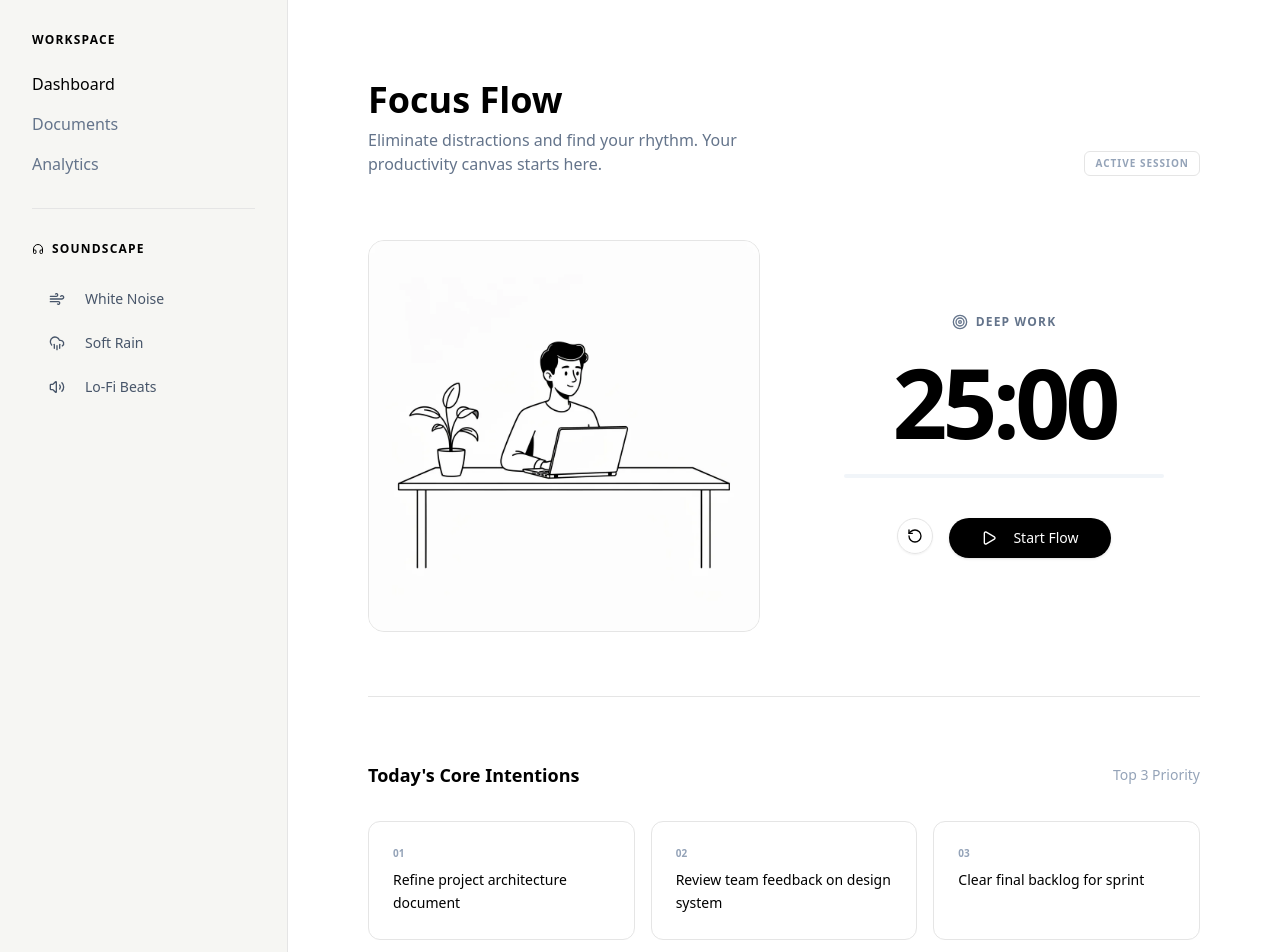
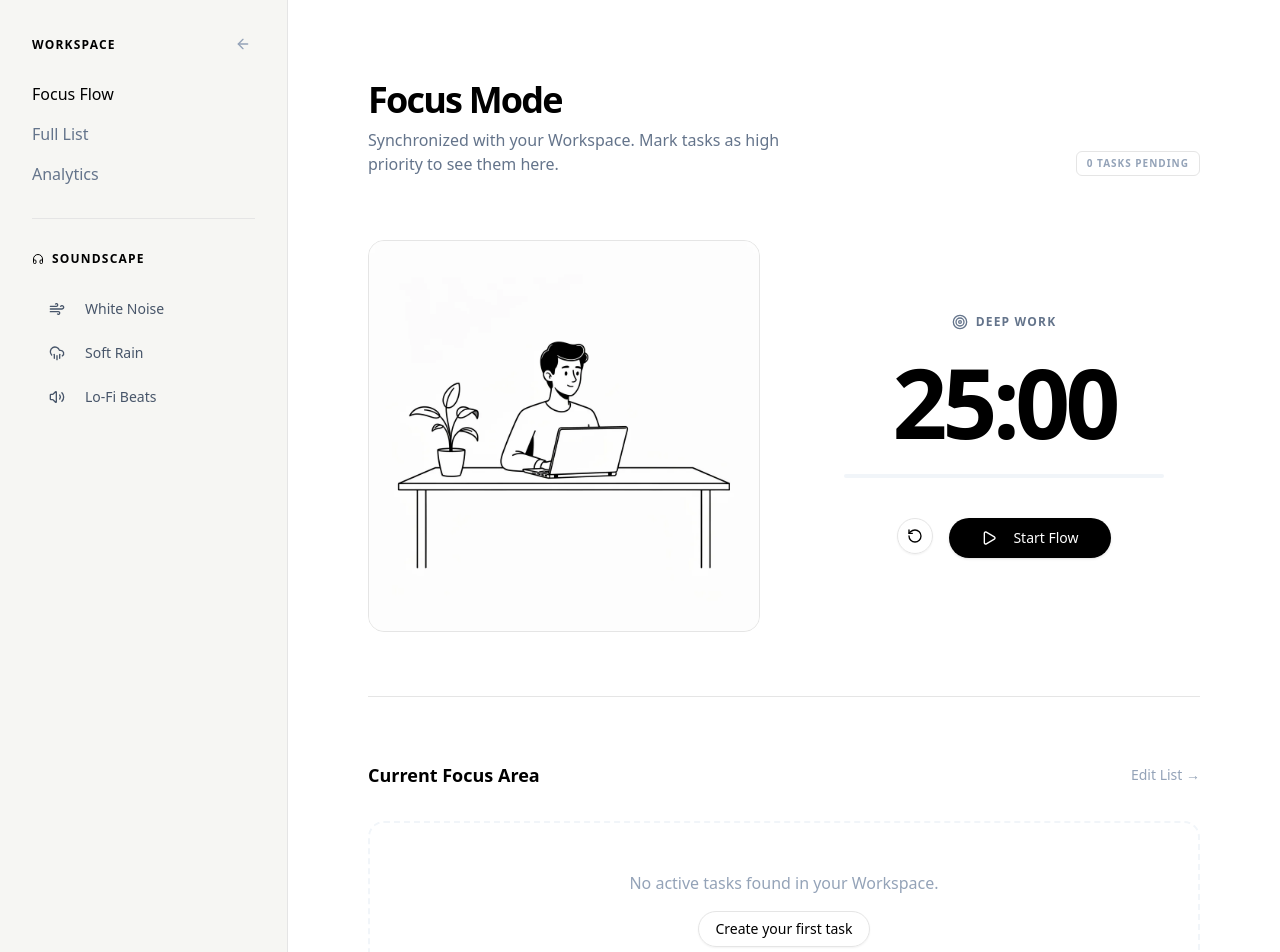
Before and after one commit to magnolia-AI/hello12345-C4leZ, a Next.js app: page /dashboard in a window 1280 px wide. Shown: the top 952 px of the page. Built offline with nearby package versions, Linux system fonts and the light colour scheme.

Commit message:
feat: synchronize todo list with focus dashboard
- Connect dashboard to shared local storage (`notion-todos-v3`)
- Filter and display high-priority tasks as "Core Intentions"
- Add cross-page navigation between Workspace and Focus Mode
- Enable task completion directly from the dashboard view

```diff
--- a/app/dashboard/page.tsx
+++ b/app/dashboard/page.tsx
@@ -1,23 +1,66 @@
+'use client';
+
 import * as React from 'react';
 import Image from 'next/image';
+import Link from 'next/link';
 import { FocusTimer } from '@/components/focus-timer';
 import { Card } from '@/components/ui/card';
 import { Badge } from '@/components/ui/badge';
 import { Separator } from '@/components/ui/separator';
-import { Headphones, Wind, CloudRain, Volume2 } from 'lucide-react';
+import { Headphones, Wind, CloudRain, Volume2, ArrowLeft, CheckCircle2, Circle } from 'lucide-react';
 import { Button } from '@/components/ui/button';
+import { Todo } from '@/components/todo-app';
+import { cn } from '@/lib/utils';
 
 export default function DashboardPage() {
+  const [todos, setTodos] = React.useState<Todo[]>([]);
+  const [isMounted, setIsMounted] = React.useState(false);
+
+  React.useEffect(() => {
+    const saved = localStorage.getItem('notion-todos-v3');
+    if (saved) {
+      setTodos(JSON.parse(saved));
+    }
+    setIsMounted(true);
+  }, []);
+
+  const toggleTodo = (id: string) => {
+    const updated = todos.map(todo =>
+      todo.id === id ? { ...todo, completed: !todo.completed } : todo
+    );
+    setTodos(updated);
+    localStorage.setItem('notion-todos-v3', JSON.stringify(updated));
+  };
+
+  if (!isMounted) return null;
+
+  // Filter for Top 3: High Priority first, then most recent active
+  const topTasks = todos
+    .filter(t => !t.completed)
+    .sort((a, b) => {
+      if (a.priority === 'high' && b.priority !== 'high') return -1;
+      if (a.priority !== 'high' && b.priority === 'high') return 1;
+      return 0;
+    })
+    .slice(0, 3);
+
   return (
     <div className="flex flex-col lg:flex-row min-h-screen bg-white">
       {/* Sidebar - Ambient Controls */}
       <aside className="w-full lg:w-72 bg-[#F6F6F3] p-8 border-r border-[#E5E5E5]">
         <div className="space-y-8">
           <div>
-            <h2 className="text-black font-bold uppercase tracking-widest text-xs mb-6">Workspace</h2>
+            <div className="mb-6 flex items-center justify-between">
+              <h2 className="text-black font-bold uppercase tracking-widest text-xs">Workspace</h2>
+              <Link href="/">
+                <Button variant="ghost" size="icon" className="h-6 w-6 text-slate-400 hover:text-black">
+                  <ArrowLeft className="h-4 w-4" />
+                </Button>
+              </Link>
+            </div>
             <nav className="space-y-4">
-              <a href="#" className="block text-black font-medium hover:opacity-70 transition-opacity">Dashboard</a>
-              <a href="#" className="block text-slate-500 font-medium hover:text-black transition-colors">Documents</a>
+              <Link href="/dashboard" className="block text-black font-medium hover:opacity-70 transition-opacity">Focus Flow</Link>
+              <Link href="/" className="block text-slate-500 font-medium hover:text-black transition-colors">Full List</Link>
               <a href="#" className="block text-slate-500 font-medium hover:text-black transition-colors">Analytics</a>
             </nav>
           </div>
@@ -46,13 +89,13 @@ export default function DashboardPage() {
       {/* Main Content */}
       <main className="flex-1 p-8 lg:p-20 flex flex-col items-center">
         <div className="w-full max-w-4xl space-y-16">
-          <header className="flex justify-between items-end">
+          <header className="flex flex-col md:flex-row justify-between items-start md:items-end gap-4">
             <div>
-              <h1 className="text-4xl font-black text-black mb-2">Focus Flow</h1>
-              <p className="text-slate-500 max-w-md">Eliminate distractions and find your rhythm. Your productivity canvas starts here.</p>
+              <h1 className="text-4xl font-black text-black mb-2 tracking-tighter">Focus Mode</h1>
+              <p className="text-slate-500 max-w-md">Synchronized with your Workspace. Mark tasks as high priority to see them here.</p>
             </div>
             <Badge variant="outline" className="text-[10px] uppercase tracking-widest border-[#E5E5E5] text-slate-400 py-1">
-              Active Session
+              {todos.filter(t => !t.completed).length} Tasks Pending
             </Badge>
           </header>
 
@@ -79,22 +122,48 @@ export default function DashboardPage() {
           <section className="space-y-8">
             <div className="flex items-center justify-between">
               <h3 className="text-lg font-bold text-black flex items-center">
-                Today&apos;s Core Intentions
+                Current Focus Area
               </h3>
-              <span className="text-slate-400 text-sm">Top 3 Priority</span>
+              <Link href="/" className="text-slate-400 text-sm hover:text-black transition-colors">Edit List →</Link>
             </div>
 
             <div className="grid grid-cols-1 md:grid-cols-3 gap-4">
-              {[
-                "Refine project architecture document",
-                "Review team feedback on design system",
-                "Clear final backlog for sprint"
-              ].map((task, i) => (
-                <Card key={i} className="p-6 border-[#E5E5E5] shadow-none hover:border-black transition-colors cursor-pointer group">
-                  <span className="block text-[10px] uppercase font-bold text-slate-400 mb-2 group-hover:text-black">0{i+1}</span>
-                  <p className="text-sm font-medium text-black leading-relaxed">{task}</p>
-                </Card>
-              ))}
+              {topTasks.length > 0 ? (
+                topTasks.map((todo, i) => (
+                  <Card
+                    key={todo.id}
+                    onClick={() => toggleTodo(todo.id)}
+                    className={cn(
+                      "p-6 border-[#E5E5E5] shadow-none hover:border-black transition-all cursor-pointer group relative overflow-hidden",
+                      todo.priority === 'high' && "border-red-100 bg-red-50/10"
+                    )}
+                  >
+                    <div className="flex items-start justify-between mb-2">
+                       <span className={cn(
+                         "text-[10px] uppercase font-bold text-slate-400 group-hover:text-black",
+                         todo.priority === 'high' && "text-red-500"
+                       )}>
+                        {todo.priority || `Task 0${i+1}`}
+                      </span>
+                      <Circle className="w-4 h-4 text-slate-300 group-hover:text-black transition-colors" />
+                    </div>
+                    <p className="text-sm font-medium text-black leading-relaxed line-clamp-2">{todo.text}</p>
+
+                    {todo.priority === 'high' && (
+                      <div className="absolute top-0 right-0 p-1">
+                        <div className="w-2 h-2 rounded-full bg-red-500" />
+                      </div>
+                    )}
+                  </Card>
+                ))
+              ) : (
+                <div className="col-span-full py-12 text-center border-2 border-dashed border-slate-100 rounded-2xl">
+                  <p className="text-slate-400 mb-4">No active tasks found in your Workspace.</p>
+                  <Link href="/">
+                    <Button variant="outline" className="rounded-full border-[#E5E5E5]">Create your first task</Button>
+                  </Link>
+                </div>
+              )}
             </div>
           </section>
         </div>
--- a/app/page.tsx
+++ b/app/page.tsx
@@ -1,8 +1,21 @@
 import { TodoApp } from '@/components/todo-app';
+import Link from 'next/link';
+import { Target } from 'lucide-react';
+import { Button } from '@/components/ui/button';
 
 export default function Home() {
   return (
     <main className="min-h-screen bg-white">
+      {/* Subtle Navigation Header */}
+      <div className="absolute top-6 right-6 z-10">
+        <Link href="/dashboard">
+          <Button variant="outline" className="rounded-full gap-2 border-[#E5E5E5] hover:bg-black hover:text-white transition-all shadow-sm group">
+            <Target className="w-4 h-4 group-hover:animate-pulse" />
+            <span className="text-xs uppercase font-bold tracking-widest px-1">Focus Mode</span>
+          </Button>
+        </Link>
+      </div>
+
       <TodoApp />
     </main>
   );
```
